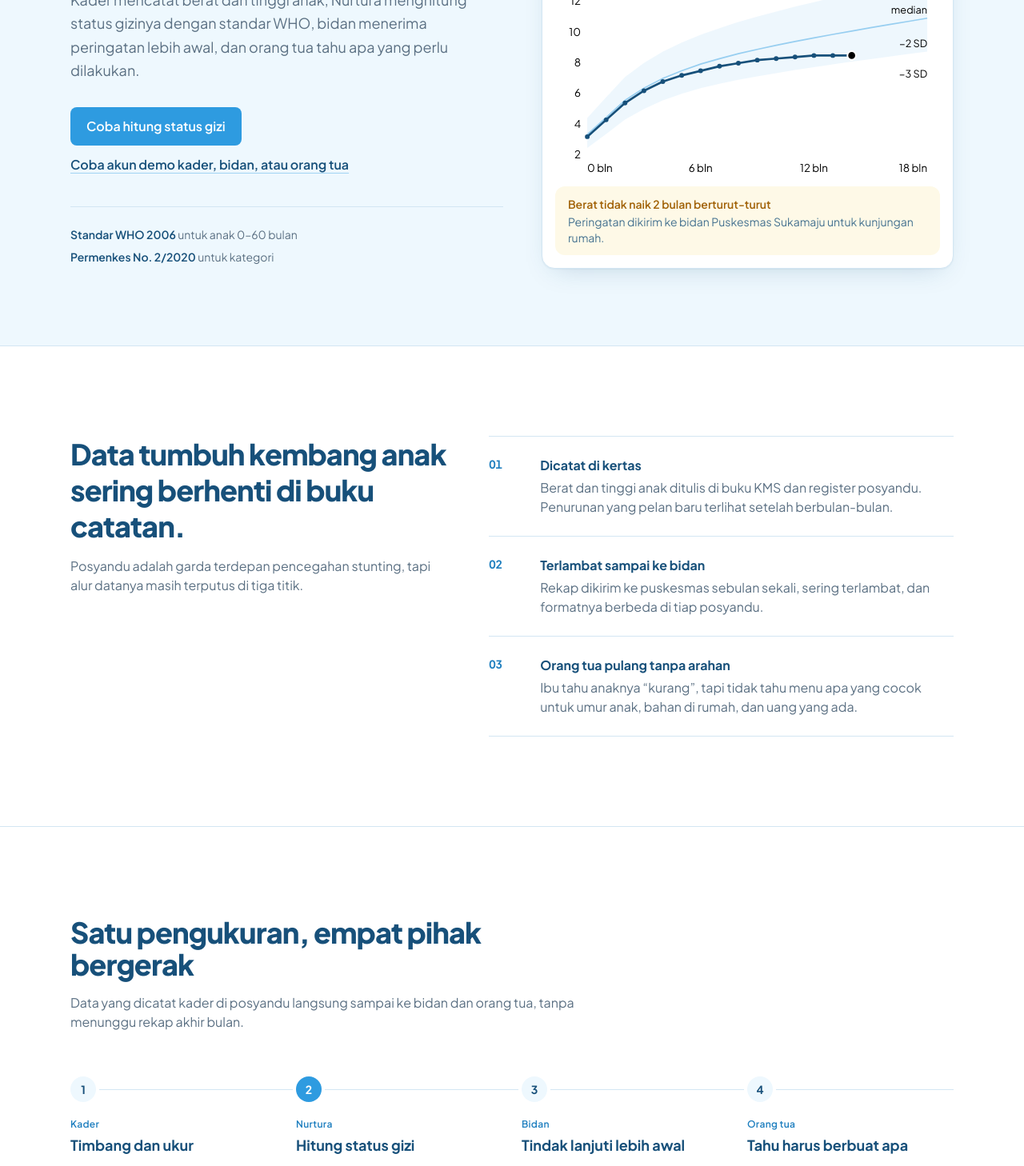
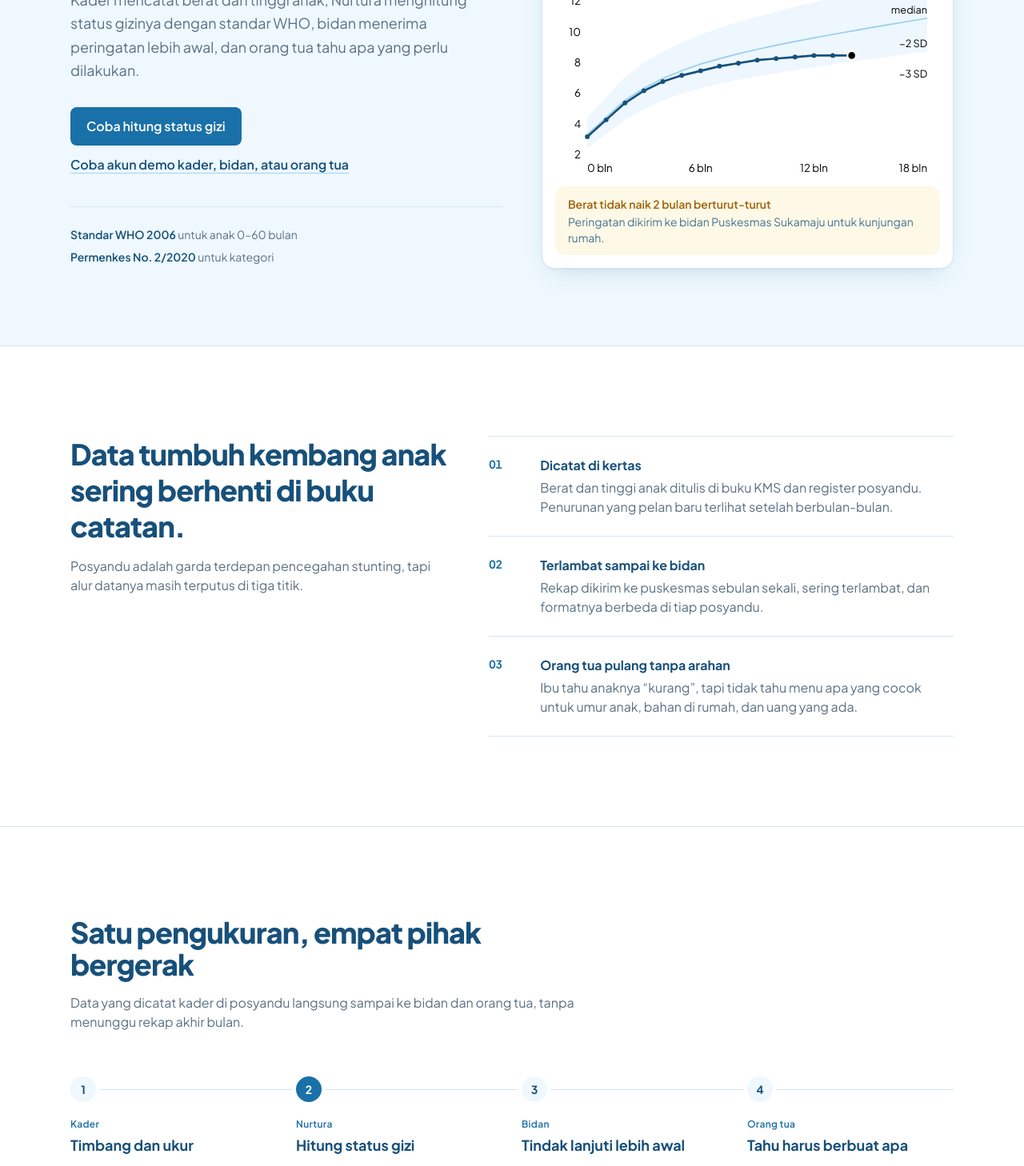
Before and after one commit to azzikri-id/nurtura, a Next.js app: page / in a window 1280 px wide. Shown: the part 480-1938 px from the top of the page at 80% size. Built offline with nearby package versions, Linux system fonts and the light colour scheme.

Commit message:
Aksesibilitas: warna tombol dan tautan lolos kontras WCAG AA (Lighthouse 100)

```diff
--- a/src/app/bidan/FormTindak.tsx
+++ b/src/app/bidan/FormTindak.tsx
@@ -17,7 +17,7 @@ export function FormTindak({ id, catatanAwal }: { id: string; catatanAwal: strin
           Sedang ditindaklanjuti
         </button>
         <button name="status" value="selesai" disabled={menunggu}
-          className="rounded-lg bg-langit px-3 py-1.5 text-sm font-semibold text-white hover:bg-langit-tua disabled:opacity-60">
+          className="rounded-lg bg-langit-tua px-3 py-1.5 text-sm font-semibold text-white hover:bg-tinta disabled:opacity-60">
           Tandai selesai
         </button>
         {status.galat && <p role="alert" className="text-sm text-bahaya">{status.galat}</p>}
--- a/src/app/globals.css
+++ b/src/app/globals.css
@@ -3,8 +3,8 @@
 /* Warna merek Nurtura (lihat brand/README.md) dan warna status gizi.
    Semua pasangan teks/latar di bawah memenuhi kontras WCAG AA. */
 @theme inline {
-  --color-langit: #2e9be0;        /* utama: tombol, aksen */
-  --color-langit-tua: #1f7fbf;    /* hover tombol, teks tautan di latar putih */
+  --color-langit: #2e9be0;        /* warna merek: logo, aksen, garis, fokus (bukan latar teks) */
+  --color-langit-tua: #1a70a8;    /* tombol & teks tautan: kontras 5,3:1 di putih, 5,0:1 di latar */
   --color-langit-muda: #86cdf4;   /* aksen sekunder */
   --color-tinta: #17507a;         /* judul & teks utama */
   --color-latar: #eef8fe;         /* latar terang */
--- a/src/app/kader/anak/[id]/FormPengukuran.tsx
+++ b/src/app/kader/anak/[id]/FormPengukuran.tsx
@@ -76,7 +76,7 @@ export function FormPengukuran({ anakId, hariIni, caraBawaan }: { anakId: string
 
       {pesan("umum")}
       <button type="submit" disabled={menunggu}
-        className="w-full rounded-lg bg-langit px-5 py-3 font-semibold text-white transition-colors hover:bg-langit-tua disabled:opacity-60 sm:w-auto">
+        className="w-full rounded-lg bg-langit-tua px-5 py-3 font-semibold text-white transition-colors hover:bg-tinta disabled:opacity-60 sm:w-auto">
         {menunggu ? "Menyimpan…" : "Simpan pengukuran"}
       </button>
     </form>
--- a/src/app/kader/anak/baru/FormDaftar.tsx
+++ b/src/app/kader/anak/baru/FormDaftar.tsx
@@ -92,7 +92,7 @@ export function FormDaftar({ posyandu, hariIni }: { posyandu: { id: string; nama
 
       {err("umum")}
       <button type="submit" disabled={menunggu}
-        className="rounded-lg bg-langit px-5 py-3 font-semibold text-white transition-colors hover:bg-langit-tua disabled:opacity-60">
+        className="rounded-lg bg-langit-tua px-5 py-3 font-semibold text-white transition-colors hover:bg-tinta disabled:opacity-60">
         {menunggu ? "Menyimpan…" : "Daftarkan anak"}
       </button>
     </form>
--- a/src/app/kader/page.tsx
+++ b/src/app/kader/page.tsx
@@ -41,7 +41,7 @@ async function DaftarAnakKader({ searchParams }: Pick<PageProps<"/kader">, "sear
           <h1 className="text-2xl font-extrabold tracking-tight text-tinta">Anak di posyandu</h1>
           <p className="mt-1 text-sm text-redup">Ketuk nama anak untuk melihat grafik dan mencatat penimbangan.</p>
         </div>
-        <Link href="/kader/anak/baru" className="rounded-lg bg-langit px-4 py-2.5 text-sm font-semibold text-white hover:bg-langit-tua">
+        <Link href="/kader/anak/baru" className="rounded-lg bg-langit-tua px-4 py-2.5 text-sm font-semibold text-white hover:bg-tinta">
           Daftarkan anak
         </Link>
       </div>
--- a/src/app/masuk/FormMasuk.tsx
+++ b/src/app/masuk/FormMasuk.tsx
@@ -22,7 +22,7 @@ export function FormMasuk({ lanjut }: { lanjut?: string }) {
       </div>
       {status.galat && <p role="alert" className="text-sm text-bahaya">{status.galat}</p>}
       <button type="submit" disabled={menunggu}
-        className="w-full rounded-lg bg-langit px-5 py-3 font-semibold text-white transition-colors hover:bg-langit-tua disabled:opacity-60">
+        className="w-full rounded-lg bg-langit-tua px-5 py-3 font-semibold text-white transition-colors hover:bg-tinta disabled:opacity-60">
         {menunggu ? "Memeriksa…" : "Masuk"}
       </button>
     </form>
--- a/src/app/orang-tua/FormKlaim.tsx
+++ b/src/app/orang-tua/FormKlaim.tsx
@@ -14,7 +14,7 @@ export function FormKlaim() {
         {status.galat && <p role="alert" className="mt-1 max-w-sm text-sm text-bahaya">{status.galat}</p>}
       </div>
       <button type="submit" disabled={menunggu}
-        className="rounded-lg bg-langit px-4 py-2.5 font-semibold text-white hover:bg-langit-tua disabled:opacity-60">
+        className="rounded-lg bg-langit-tua px-4 py-2.5 font-semibold text-white hover:bg-tinta disabled:opacity-60">
         {menunggu ? "Memeriksa…" : "Tautkan"}
       </button>
     </form>
--- a/src/components/landing/CaraKerja.tsx
+++ b/src/components/landing/CaraKerja.tsx
@@ -36,7 +36,7 @@ export function CaraKerja() {
           {LANGKAH.map((l, i) => (
             <li key={l.judul} className="relative">
               <span className={`relative grid size-8 place-items-center rounded-full text-sm font-bold ring-4 ring-white ${
-                i === 1 ? "bg-langit text-white" : "bg-latar text-tinta"}`}>
+                i === 1 ? "bg-langit-tua text-white" : "bg-latar text-tinta"}`}>
                 {i + 1}
               </span>
               <p className="mt-5 text-xs font-semibold tracking-wide text-langit-tua">{l.siapa}</p>
--- a/src/components/landing/CobaHitung.tsx
+++ b/src/components/landing/CobaHitung.tsx
@@ -128,7 +128,7 @@ export function CobaHitung({ hasilAwal }: { hasilAwal: StatusGizi }) {
 
         {pesan("umum")}
         <button type="submit" disabled={memuat}
-          className="mt-6 w-full rounded-lg bg-langit px-5 py-3 font-semibold text-white transition-colors hover:bg-langit-tua disabled:opacity-60">
+          className="mt-6 w-full rounded-lg bg-langit-tua px-5 py-3 font-semibold text-white transition-colors hover:bg-tinta disabled:opacity-60">
           {memuat ? "Menghitung…" : "Hitung status gizi"}
         </button>
         <p className="mt-3 text-xs text-redup">Data yang Anda masukkan tidak disimpan.</p>
--- a/src/components/landing/Hero.tsx
+++ b/src/components/landing/Hero.tsx
@@ -15,7 +15,7 @@ export function Hero() {
           </p>
           <div className="mt-8 flex flex-wrap items-center gap-x-6 gap-y-3">
             <a href="#coba"
-              className="rounded-lg bg-langit px-5 py-3 font-semibold text-white transition-colors hover:bg-langit-tua">
+              className="rounded-lg bg-langit-tua px-5 py-3 font-semibold text-white transition-colors hover:bg-tinta">
               Coba hitung status gizi
             </a>
             <a href="/masuk" className="font-semibold text-tinta underline decoration-langit/40 underline-offset-4 hover:decoration-langit">
--- a/src/components/orang-tua/AsistenGizi.tsx
+++ b/src/components/orang-tua/AsistenGizi.tsx
@@ -54,7 +54,7 @@ export function AsistenGizi({ anakId, namaPanggilan }: { anakId: string; namaPan
             ))}
           </p>
           <button type="submit" disabled={memuat || !teks.trim()}
-            className="rounded-lg bg-langit px-4 py-2 text-sm font-semibold text-white hover:bg-langit-tua disabled:opacity-60">
+            className="rounded-lg bg-langit-tua px-4 py-2 text-sm font-semibold text-white hover:bg-tinta disabled:opacity-60">
             {memuat ? "Mencari jawaban…" : "Tanyakan"}
           </button>
         </div>
--- a/src/components/orang-tua/MenuMpasi.tsx
+++ b/src/components/orang-tua/MenuMpasi.tsx
@@ -67,7 +67,7 @@ export function MenuMpasi({ anakId, bahan }: { anakId: string; bahan: { nama: st
               className="mt-1.5 w-40 rounded-lg border border-garis px-3 py-2 text-tinta outline-none focus:border-langit focus:ring-2 focus:ring-langit/20" />
           </div>
           <button type="submit" disabled={memuat || !pilihan.length}
-            className="rounded-lg bg-langit px-4 py-2.5 text-sm font-semibold text-white hover:bg-langit-tua disabled:opacity-60">
+            className="rounded-lg bg-langit-tua px-4 py-2.5 text-sm font-semibold text-white hover:bg-tinta disabled:opacity-60">
             {memuat ? "Menyusun menu…" : "Susun menu"}
           </button>
         </div>
```
Also changed, not shown: 1 other file (tests, documents, lock files or other folders).
